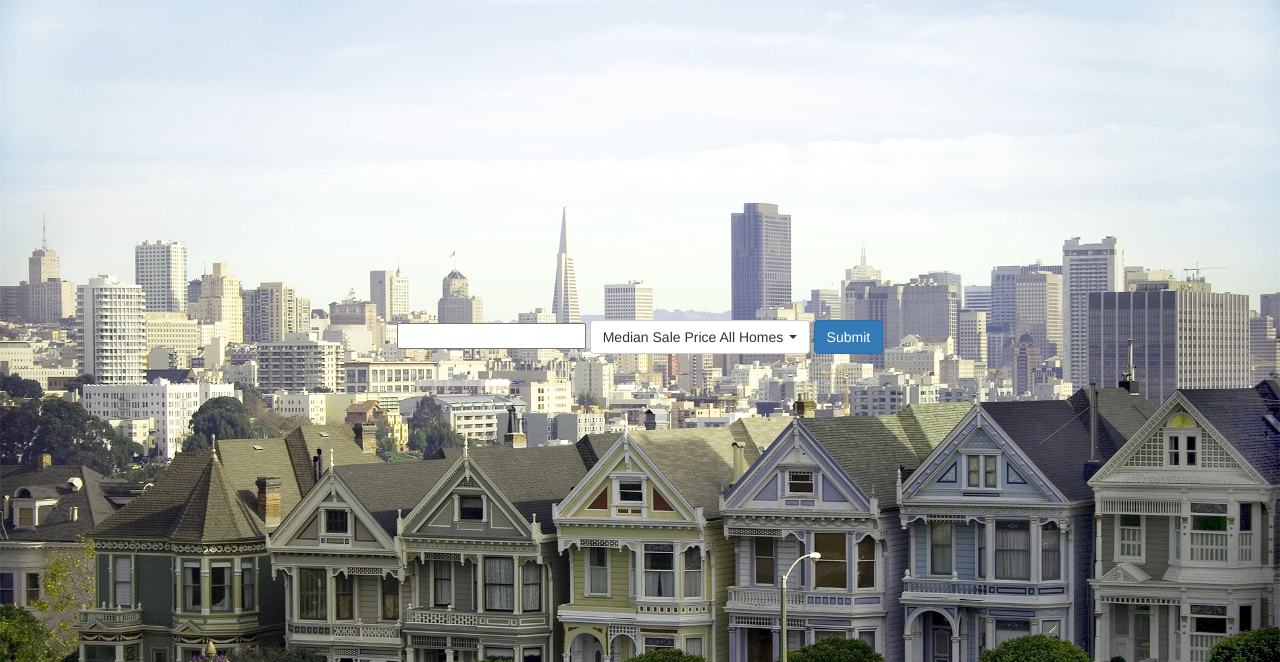
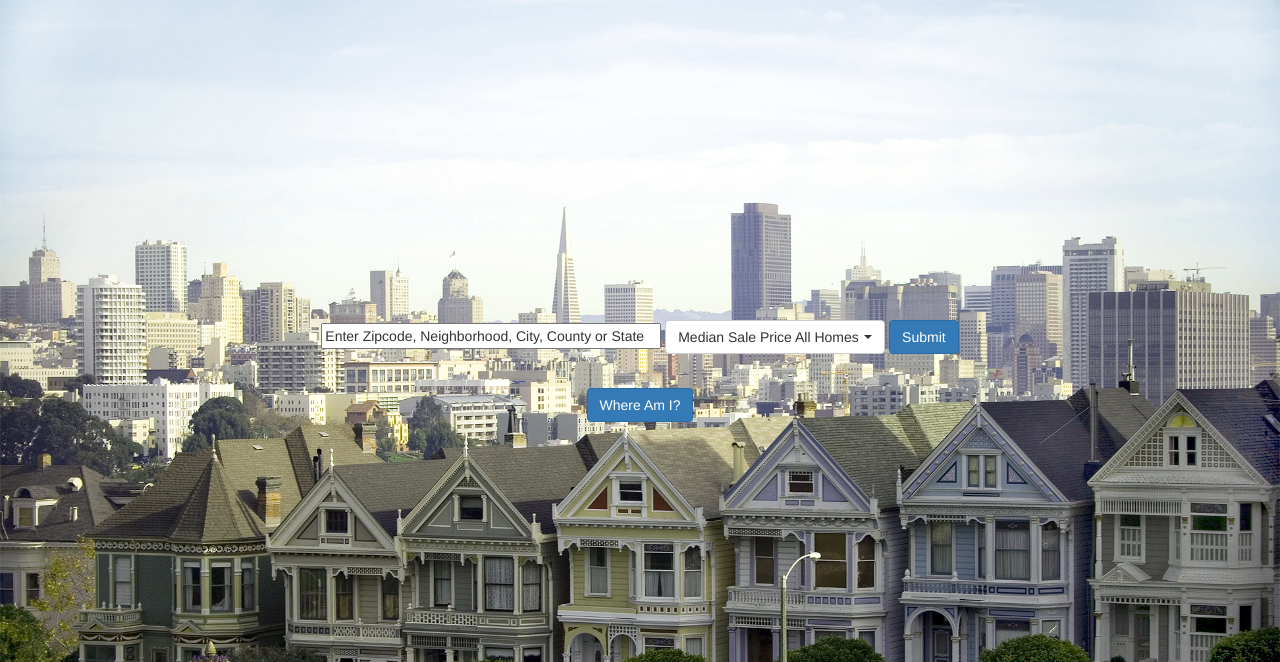
Before and after one commit to joshyg/realestate, a Django app: page / in a window 1280 px wide. Shown: the top 662 px of the page. Run offline with Django 3.2, Linux system fonts and the light colour scheme; parts of the project's set-up code (start-up, migrations or seed data) failed here and were passed over; some libraries are stand-ins or nearby versions.

Commit message:
Added help modal

```diff
--- a/templates/main.html
+++ b/templates/main.html
@@ -28,7 +28,7 @@
     <div id = "main_form" align="center" class="frontpage_form">
         <form action="/search/" method="post" name = "main_search" enctype="multipart/form-data" onsubmit="ajax_submit();return false;">
         {% csrf_token %}
-        <input type="text" class="input-block-level" name="search_term">
+        <input type="text" class="input-block-level" class="search_term" name="search_term" id="search_term", style="width:340px" onselect="clear_textbox()" onclick="clear_textbox()">
 
         <!--initialize selectbox, use bootstrap-select styling-->
         <span id="data_type_select"></span>
@@ -36,13 +36,77 @@
         <input type="submit" class="btn btn-primary btn-large" value="Submit"/>
 
         <span id="clear_button"></span>
+
+
+        <!-- Placeholder for future advanced search feature, may also be a modal-->
         <div id='advanced_search'></div>
+
         </form>
         <br>
     </div><!--main_form-->
 
 
     <div id="warning" class="warning_bar"  align="center"></div>
+    <div id="help_modal_div" align="center">
+        <!-- Button trigger and help Modal -->
+        <button type="button" class="btn btn-primary btn-large" data-toggle="modal" data-target="#helpModal">
+          Where Am I?
+        </button>
+
+        <!-- Help Modal -->
+        <div class="modal fade" id="helpModal" tabindex="-1" role="dialog" aria-labelledby="helpModalLabel">
+          <div class="modal-dialog" role="document">
+            <div class="modal-content">
+              <div class="modal-header">
+                <button type="button" class="close" data-dismiss="modal" aria-label="Close"><span aria-hidden="true">&times;</span></button>
+                <h4 class="modal-title" id="helpModalLabel">Zillow Research Viewer</h4>
+              </div>
+              <div class="modal-body" align="left">
+                I found some data <a href="http://www.zillow.com/research/data/#bulk">here</a>.
+                I thought it was pretty cool, but it was difficult to analyze in csv form, so I made this
+                application.  Enter a zipcode, neighborhood, city, county or state in the search bar, then
+                pick a data type from the select box, then hit Submit. Two charts will appear, one showing
+                the absolute value over time and the other showing the % change.  If you keep the data type
+                constant, then entering a new area will overlay the two result sets.<br>
+                <br>
+                <b>Example</b><br>
+                <br>
+                1) I enter the following:<br>
+                <br>
+                <img src="/static/property_search_1.png" width=500px height=30px />
+                <br>
+                2) The app returns the chart below:
+                <br>
+                <img src="/static/property_search_2.png" width=500px height=300px />
+                <br>
+                3) I now search for the neighborhood noe valley.  Since I am still searching for median home prices, the new data is overlayed on the same chart:
+                <br>
+                <img src="/static/property_search_3.png" width=500px height=300px />
+                <br>
+                4) I now search for Price to Rent Ratios in New york City,  Note that I enter New York, New York.  That is because this name is ambiguous.  New York is a city, state and county.
+                  Since the data type is new, the old data is cleared and my new data is presented in a fresh chart
+                <br>
+                <img src="/static/property_search_4.png" width=500px height=300px />
+                <br>
+                Thats pretty much it.  You can also enter zip codes, counties and states.  Here are some additional tips:
+
+                <br>
+                <ul>
+                    <li>When specifying a county, city or state it is often best to end with the region type.  For instance, a search for 'los angeles' will return the city of los angeles, while 'los angeles county' will return the county.</li>
+                    <li>You can enter searches in the form 'neighborhood, city' or 'city, state'.  This can help disambiguate regions with the same name.  For instance, in order to get the financial district in new york city, type 'financial district, new york'.</li>
+                    <li>I have found that the neighborhood data is somewhat spotty, which makes sense since neigborhood names can be quite fluid.  For this reason I recommend searching a neighborhoods zipcode before coming to any grand conclusions about what you see.</li>
+                </ul>
+
+
+
+              </div>
+              <div class="modal-footer">
+                <button type="button" class="btn btn-primary" data-dismiss="modal">Got It</button>
+              </div>
+            </div>
+          </div>
+        </div>
+    </div> <!--help_modal_div-->
     <div id="main_chart" class="chart" align="center"></div>
     <div id="pct_change_chart"  class="chart" align="center"></div>
 </div><!--main_body-->
--- a/templates/main.js
+++ b/templates/main.js
@@ -6,6 +6,8 @@ var data_type = 0;
 var advanced_search= 0;
 google.load("visualization", "1", {packages:["corechart"]});
 google.setOnLoadCallback(draw_chart);
+var instruction_str = "Enter Zipcode, Neighborhood, City, County or State";
+
 
 data_type_array = [
     'Median Sale Price All Homes',
@@ -27,6 +29,7 @@ data_type_array = [
 ]
 
 function init_page() {
+    document.getElementById('search_term').value=instruction_str;
     sales_array[0] = ['Date']
     pct_change_array[0] = ['Date']
 }
@@ -151,6 +154,7 @@ function show_advanced_search() {
 }
 
 function modify_search_bar() {
+    $('#help_modal_div')[0].style.display="none";
     document.getElementById('clear_button').innerHTML = '<button type="button" class="btn btn-primary btn-large" onclick="clear_chart()" >Clear</button>';
 }
 
@@ -171,3 +175,10 @@ function clear_chart() {
     document.getElementById('main_chart').style.display = "none";
     document.getElementById('pct_change_chart').style.display = "none";
 }
+
+function clear_textbox() {
+    if ( $('#search_term')[0].value == instruction_str ) {
+        console.log('in clear_textbox');
+        document.getElementById('search_term').value = '';
+    }
+}
```
